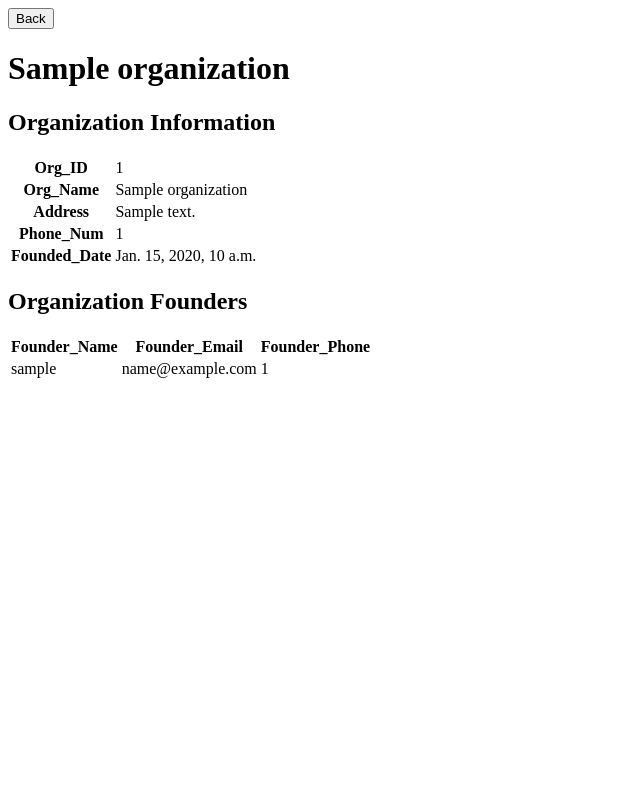
After one commit to kbkbowo/DBM_final_project, a Django app: page /org_home/1/ in a window 1280 px wide. The commit adds this page. Shown: the whole page, without its empty margins (0-640 px from the left). Run offline with Django 4.2, Linux system fonts and the light colour scheme; tables that the repository leaves empty hold one stand-in row (values such as "Sample post"); a database or web service that is not in the repository returns one stand-in record (values such as "Sample title"); some libraries are stand-ins or nearby versions.

Commit message:
add edit org

```diff
--- a/myapp/db_utils.py
+++ b/myapp/db_utils.py
@@ -27,3 +27,39 @@ def get_owned_orgs(data):
     cur.execute(sql)
     result = cur.fetchall()
     return result
+
+def validate_org_owner(data):
+    user_id = data['user_id']
+    org_id = data['org_id']
+    conn, cur = get_db()
+    sql = f"""
+    SELECT COUNT(*)
+    FROM BUILD AS b
+    WHERE b.Org_ID = '{org_id}' AND b.Founder_ID = '{user_id}';
+    """
+    cur.execute(sql)
+    result = cur.fetchone()
+    return result[0] == 1
+
+def get_org_info(org_id):
+    conn, cur = get_db()
+    sql = f"""
+    SELECT o.Org_ID, o.Org_name, o.Org_address, o.Org_phone_number, o.Org_founded_date
+    FROM ORGANIZATION AS o
+    WHERE o.Org_ID = '{org_id}';
+    """
+    cur.execute(sql)
+    result = cur.fetchone()
+    return result
+
+def get_org_founders(org_id):
+    conn, cur = get_db()
+    sql = f"""
+    SELECT u.User_ID, u.User_name, u.User_email, u.User_phone_number, u.User_level
+    FROM USER_ AS u
+        JOIN BUILD AS b ON u.User_ID = b.Founder_ID
+    WHERE b.Org_ID = '{org_id}';
+    """
+    cur.execute(sql)
+    result = cur.fetchall()
+    return result
--- a/myapp/urls.py
+++ b/myapp/urls.py
@@ -11,4 +11,7 @@ urlpatterns = [
     path('manage_users/', views.manage_users, name='manage_users'),
     path('org_home/', views.org_home, name='org_home'),
     path('org_build/', views.org_build, name='org_build'),
+    path('org_home/<str:org_id>/', views.org_page, name='org_page'),
+    path('org_home/<str:org_id>/edit_info/', views.org_edit_info, name='org_edit_info'),
+    path('org_home/<str:org_id>/edit_founder/', views.org_edit_founder, name='org_edit_founder'),
 ]
--- a/myapp/views.py
+++ b/myapp/views.py
@@ -1,14 +1,14 @@
 from django.shortcuts import render, HttpResponse, redirect
-from .forms import LoginForm, SignupForm, QueryUsersForm, ManageUserForm, BuildOrgForm
-from .db_utils import get_owned_orgs
+from .forms import LoginForm, SignupForm, QueryUsersForm, ManageUserForm, BuildOrgForm, ManageFounderForm
+from .db_utils import get_owned_orgs, validate_org_owner, get_org_info, get_org_founders
 
 class User:
-    def __init__(self, user_id, user_name, user_phone, user_email, user_level):
+    def __init__(self, user_id, user_name, user_email, user_phone, user_level):
         self.dict = {
             "user_id": user_id,
             "user_name": user_name,
+            "user_email": user_email,
             "user_phone": user_phone,
-            "user_email": user_email,
             "user_level": user_level,
         }
         ### set attributes
@@ -200,3 +200,90 @@ def org_build(request):
             return render(request, 'org_build.html', {'form': form, 'status': 'Invalid inputs.'})
 
     return render(request, 'org_build.html', {'form': BuildOrgForm()})
+
+def org_page(request, org_id=-1):
+    if org_id == -1:
+        return redirect('org_home')
+
+    org_info = Org(*get_org_info(org_id)).dict
+    org_founders = parse_data(User, get_org_founders(org_id))
+
+    ctx_dict = {
+        "org_info": org_info,
+        "org_founders": org_founders,
+    }
+
+    return render(request, 'org_page.html', ctx_dict)
+
+def org_edit_info(request, org_id=-1):
+    if request.session.get('user_data') is None:
+        request.session['last_page'] = 'org_edit'
+        return redirect('login')
+    # validate user's ownership of the org
+    ownership = validate_org_owner({'user_id': request.session['user_data'][0], 'org_id': org_id})
+    if not ownership:
+        return redirect('org_home')
+
+    org_info = Org(*get_org_info(org_id)).dict
+    if request.method == 'POST':
+        form = BuildOrgForm(request.POST)
+        if form.is_valid():
+            user_id = request.session['user_data'][0]
+            form.update_org_data(org_id=org_id)
+            return redirect('org_home')
+        else:
+            return render(request, 'org_edit_info.html', {'form': form, 'status': 'Invalid inputs.'})
+
+    form = BuildOrgForm(initial=org_info)
+    form.cleaned_data = org_info
+    return render(request, 'org_edit_info.html', {'form': form})
+
+def org_edit_founder(request, org_id=-1):
+    if request.session.get('user_data') is None:
+        request.session['last_page'] = 'org_add_founder'
+        return redirect('login')
+    # validate user's ownership of the org
+    if request.session.get('ownership') is None:
+        request.session['ownership'] = []
+
+    if org_id not in request.session['ownership']:
+        ownership = validate_org_owner({'user_id': request.session['user_data'][0], 'org_id': org_id})
+        if not ownership:
+            return redirect('org_home')
+        else:
+            request.session['ownership'].append(org_id)
+            request.session.modified = True
+
+    print("founders:", get_org_founders(org_id))
+    selected_self = False
+
+    if request.method == 'POST':
+        form = ManageFounderForm(request.POST)
+        if form.is_valid():
+            if "Search" in request.POST:
+                form.query_search()
+                if form.selected_user[0] == request.session['user_data'][0]:
+                    selected_self = True
+            elif "Confirm_action" in request.POST:
+                form.query_search()
+                if form.selected_user[0] != request.session['user_data'][0]:
+                    form.execute_action(org_id=org_id)
+                else:
+                    selected_self = True
+
+            users = parse_data(User, form.user_data)
+            ctx_dict = {
+                "form": form,
+                "users": users,
+                "len_users": len(users),
+                "org_founders": parse_data(User, get_org_founders(org_id)),
+                "selected_self": selected_self,
+            }
+            return render(request, 'org_edit_founder.html', ctx_dict)
+
+    ctx_dict = {
+        "form": QueryUsersForm(),
+        "org_founders": parse_data(User, get_org_founders(org_id)),
+        "selected_self": selected_self,
+    }
+    return render(request, 'org_edit_founder.html', ctx_dict)
--- a/templates/org_home.html
+++ b/templates/org_home.html
@@ -23,6 +23,8 @@
                 <th>Address</th>
                 <th>Phone_Num</th>
                 <th>Founded_Date</th>
+                <th>Homepage</th>
+                <th>Edit info</th>
             </tr>
             {% for org in owned_orgs %}
             <tr>
@@ -31,8 +33,12 @@
                 <td>{{ org.org_address }}</td>
                 <td>{{ org.org_phone }}</td>
                 <td>{{ org.org_founded_date }}</td>
+                <td><form><button type="submit" formaction="../org_home/{{ org.org_id }}">Homepage</button></form></td>
+                <td><form><button type="submit" formaction="../org_home/{{ org.org_id }}/edit_info">Edit</button></form></td>
+                <td><form><button type="submit" formaction="../org_home/{{ org.org_id }}/edit_founder">Edit Founder</button></form></td>
             </tr>
             {% endfor %}
+        </table>
         <!-- Build org -->
 
     </body>
--- /dev/null
+++ b/templates/org_page.html
@@ -0,0 +1,52 @@
+<!-- display the org infos -->
+
+<html>
+    <head>
+        <title>{{ org_info.org_name }}</title>
+    </head>
+
+    <body>
+        <form action="../" method="get">
+            <button type="submit">Back</button>
+        </form>
+        <h1>{{ org_info.org_name }}</h1>
+        <h2>Organization Information</h2>
+        <table>
+            <tr>
+                <th>Org_ID</th>
+                <td>{{ org_info.org_id }}</td>
+            </tr>
+            <tr>
+                <th>Org_Name</th>
+                <td>{{ org_info.org_name }}</td>
+            </tr>
+            <tr>
+                <th>Address</th>
+                <td>{{ org_info.org_address }}</td>
+            </tr>
+            <tr>
+                <th>Phone_Num</th>
+                <td>{{ org_info.org_phone }}</td>
+            </tr>
+            <tr>
+                <th>Founded_Date</th>
+                <td>{{ org_info.org_founded_date }}</td>
+            </tr>
+        </table>
+        <h2>Organization Founders</h2>
+        <table>
+            <tr>
+                <th>Founder_Name</th>
+                <th>Founder_Email</th>
+                <th>Founder_Phone</th>
+            </tr>
+            {% for founder in org_founders %}
+            <tr>
+                <td>{{ founder.user_name }}</td>
+                <td>{{ founder.user_email }}</td>
+                <td>{{ founder.user_phone }}</td>
+            </tr>
+            {% endfor %}
+        </table>
+    </body>
+</html>
```
Also changed, not shown: myapp/forms.py (+73 -15 lines), templates/org_edit_founder.html (added, +108 -0 lines), templates/org_edit_info.html (added, +29 -0 lines).
